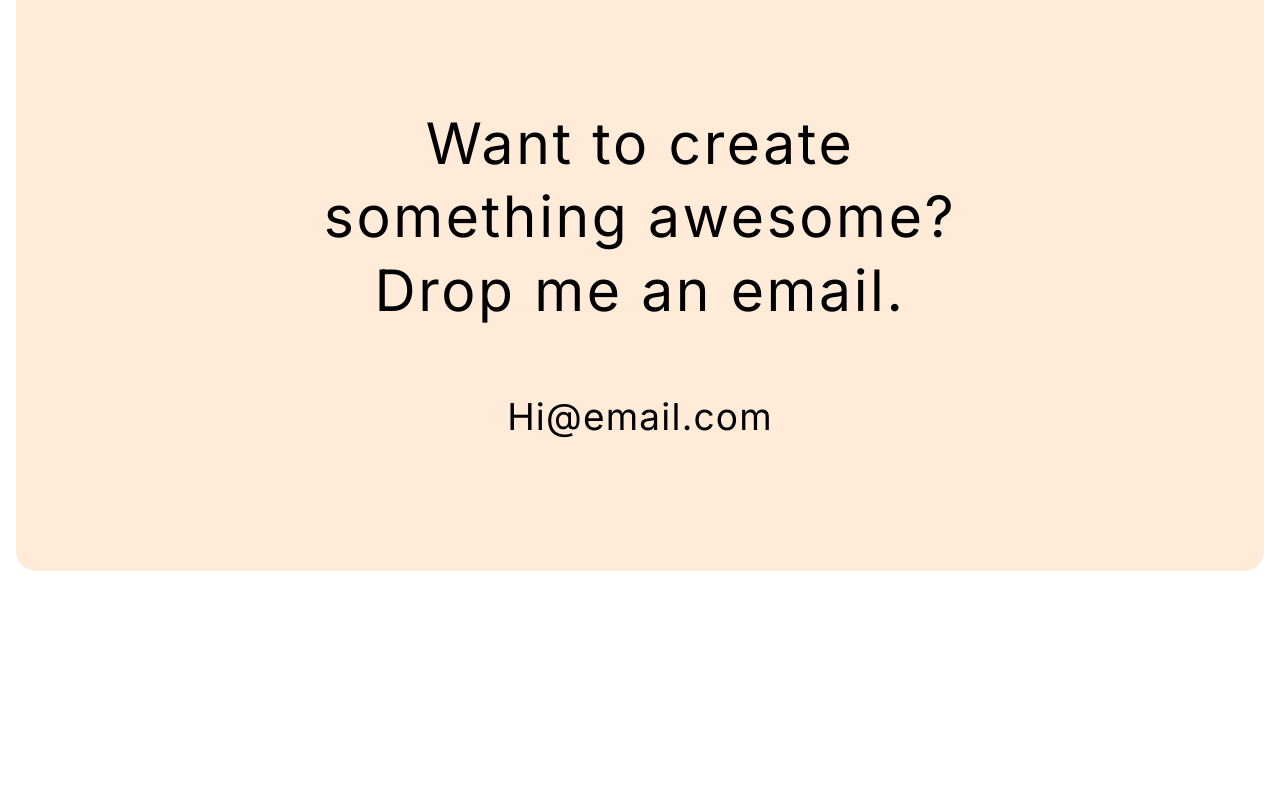
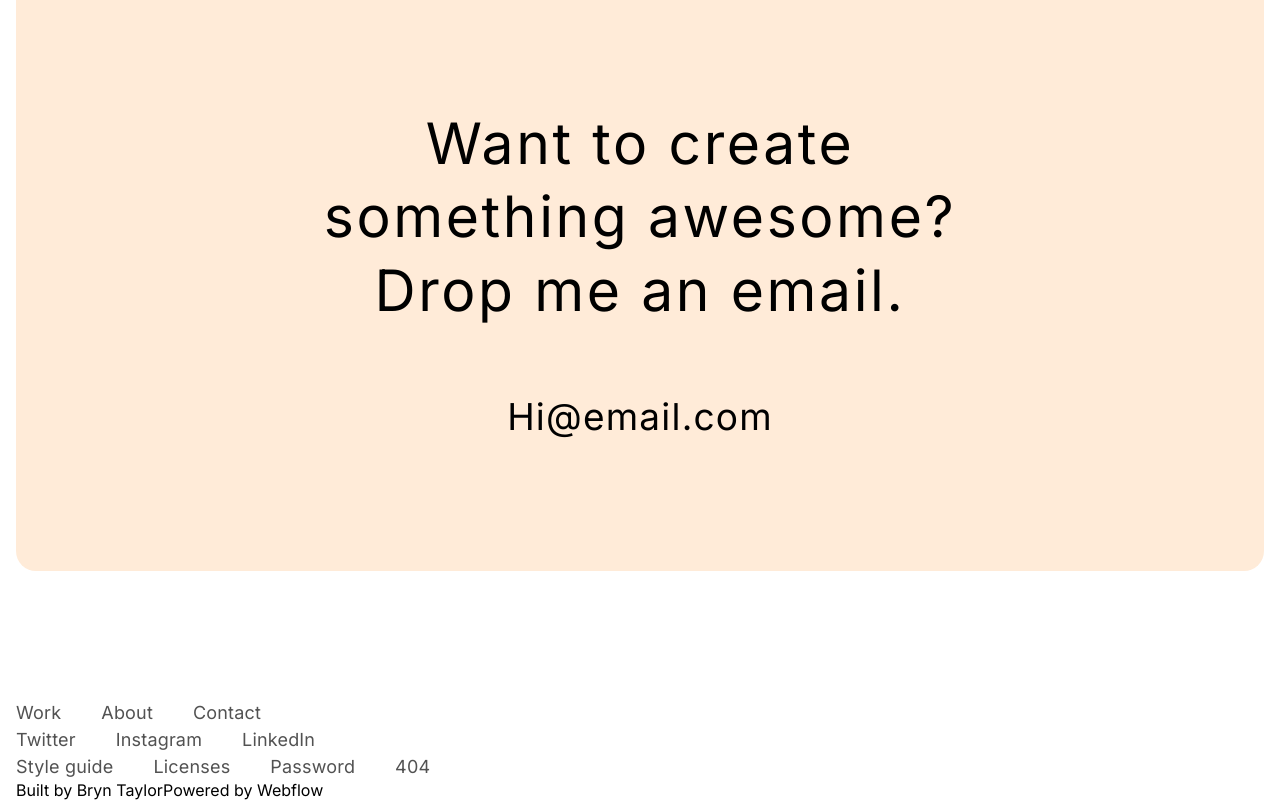
Before and after one commit to ViniVanC/day22-Lightfolio-website, a React (Vite) app: page / in a window 1280 px wide. Shown: the part 6316-7116 px from the top of the page. Before the commit the page ends 7015 px from the top, so only its background shows below. Built offline with nearby package versions, Linux system fonts and the light colour scheme.

Commit message:
added Footer.jsx to App.jsx

```diff
--- a/src/App.jsx
+++ b/src/App.jsx
@@ -1,4 +1,5 @@
 import React from "react";
+import { Footer } from "./components/Footer/Footer";
 import { Header } from "./components/Header/Header";
 import { TextBanner } from "./components/TextBanner/TextBanner";
 import { AboutMe } from "./sections/AboutMe/AboutMe";
@@ -31,6 +32,7 @@ function App() {
         <ServicesAndSelectedClients />
         <Contact />
       </main>
+      <Footer />
     </>
   );
 }
```
